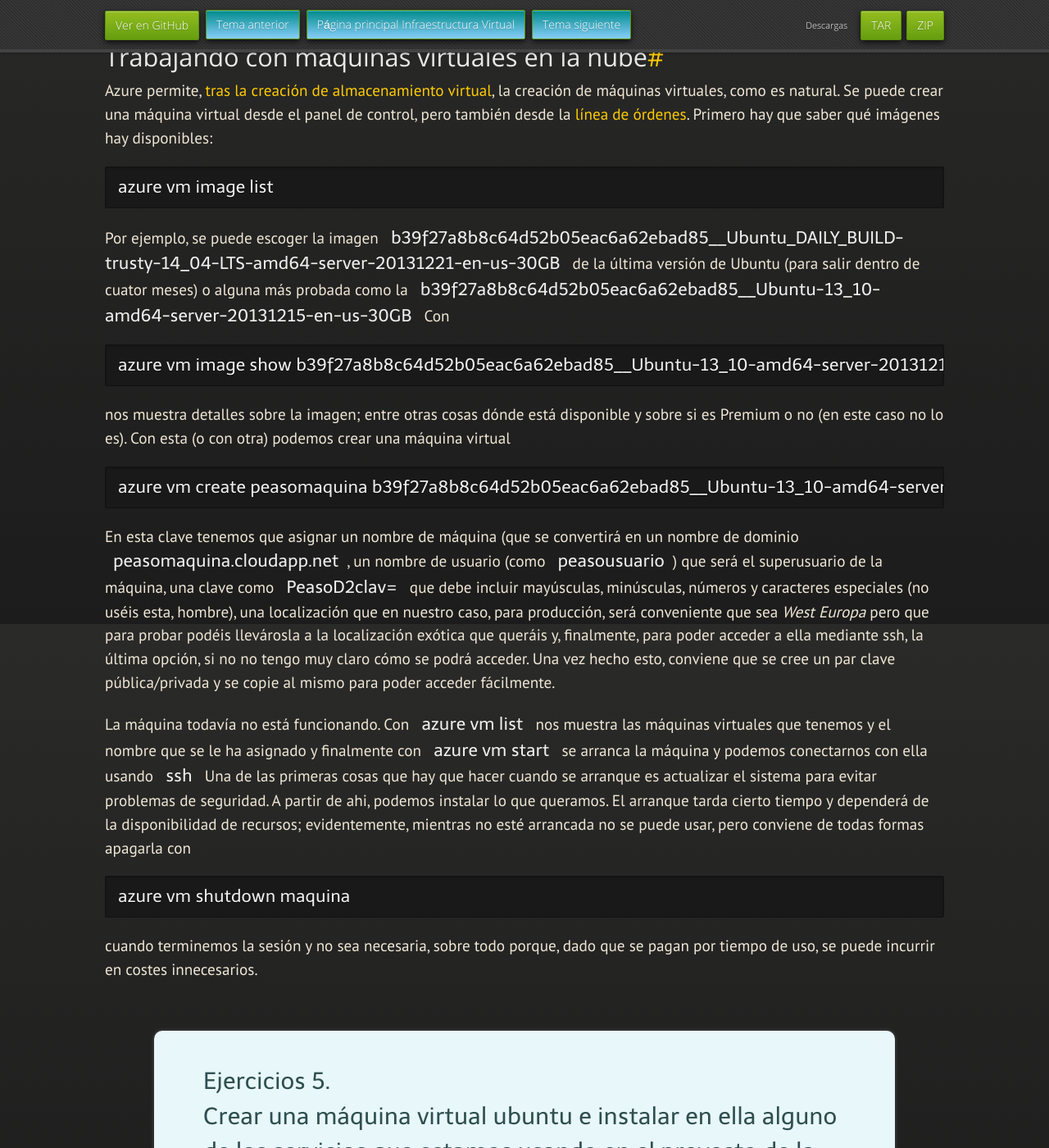
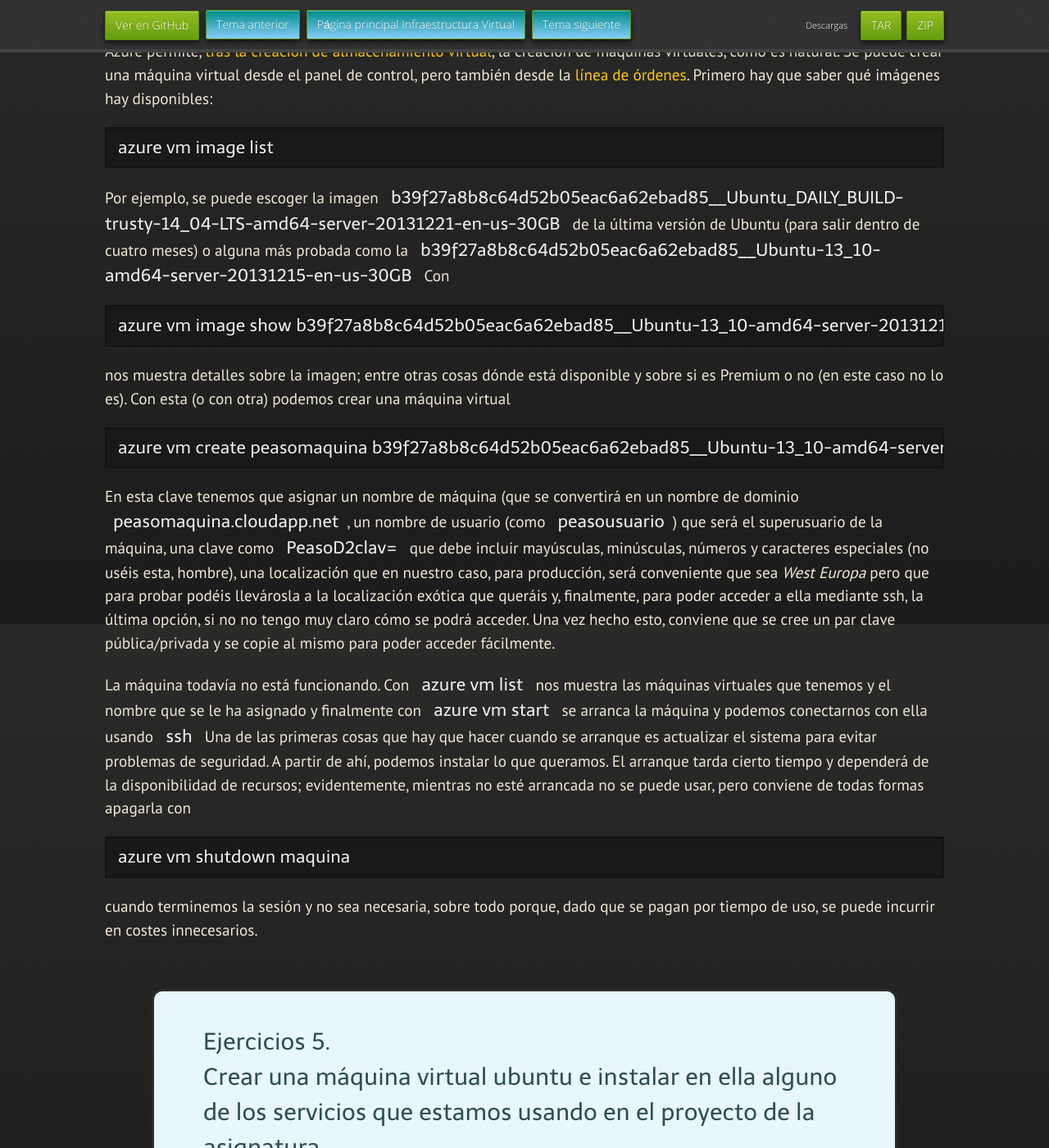
Before and after one commit to JJ/IV, a Jekyll site: the page built from documentos/temas/Uso_de_sistemas.md, in a window 1280 px wide and 1400 px high, scrolled down 6439 px. Shown: the whole window at 82% size. Built offline with Jekyll 4.4.1, drawn with Linux system fonts in a browser that asks for light colours; nearby versions of some CDN libraries; some web fonts are replaced; our own code applies the rules of GitHub Pages for plain Markdown files; some of the changed text lies outside the part shown.

Commit message:
Cambiado un porrón de cosas. Agh

````diff
--- a/documentos/temas/Uso_de_sistemas.md
+++ b/documentos/temas/Uso_de_sistemas.md
@@ -65,8 +65,7 @@
 ![Ilustración de los dos tipos de hipervisores (alojada en la Wikipedia)](http://upload.wikimedia.org/wikipedia/commons/e/e1/Hyperviseur.png)
 
 Para apoyar la virtualización, casi todos los procesadores actuales y
-especialmente [los de las líneas más populares basadas en la
-arquitectura x86 tienen una serie de instrucciones que permiten usarla de manera segura y eficiente](https://en.wikipedia.org/wiki/X86_virtualization). Esta
+especialmente [los de las líneas más populares basadas en la arquitectura x86 tienen una serie de instrucciones que permiten usarla de manera segura y eficiente](https://en.wikipedia.org/wiki/X86_virtualization). Esta
 arquitectura tiene dos ramas: la Intel y la AMD, cada uno de los
 cuales tiene un conjunto de instrucciones diferentes para llevarla a
 cabo. Aunque la mayoría de los procesadores lo incluyen, los
@@ -78,8 +77,7 @@
 sistema operativo que alojan (llamado *invitado*) y convertirla en
 instrucciones del que aloja (llamado *anfitrión* o *host*). La mayor
 parte de los hipervisores, como
-[Xen](https://en.wikipedia.org/wiki/Xen) o [KVM](
-https://en.wikipedia.org/wiki/Kernel-based_Virtual_Machine) incluyen
+[Xen](https://en.wikipedia.org/wiki/Xen) o [KVM](https://en.wikipedia.org/wiki/Kernel-based_Virtual_Machine) incluyen
 también la capacidad de paravirtualizar ciertos sistemas operativos en
 caso de que los anfitriones no tengan soporte; por ejemplo, KVM se ha
 asociado con [QEMU](https://en.wikipedia.org/wiki/QEMU) que lo usa en
@@ -123,18 +121,23 @@
 defecto. Dependiendo del procesador que usemos,
 [lo cargamos](http://www.linux-kvm.org/page/HOWTO1) con
 
-	sudo modprobe kvm-amd
+```
+sudo modprobe kvm-amd
+```
 
 o
 
-	sudo modprobe kvm-intel
-
+```
+sudo modprobe kvm-intel
+```
 
 Con los ficheros de almacenamiento virtual y una ISO para poder
 arrancar el sistema ya podemos arrancar KVM para instalarlo usando,
 por ejemplo
 
-	qemu-system-x86_64 -hda /media/Backup/Isos/discovirtual.img -cdrom	~/tmp/debian-7.3.0-i386-netinst.iso
+```
+qemu-system-x86_64 -hda /media/Backup/Isos/discovirtual.img -cdrom	~/tmp/debian-7.3.0-i386-netinst.iso
+```
 
 La opción `-hda` indica el fichero en el que se va a alojar el sistema
 operativo instalado y `-cdrom` recibe el camino a la ISO en la que
@@ -154,8 +157,9 @@
 cortar la máquina virtual simplemente cerrando la ventana y tratar de
 arrancar de nuevo empezando por el CD virtual usando
 
-	qemu-system-x86_64 -hda otro-disco.img -cdrom picaros-diego-b.iso
-	-boot once=d
+```
+qemu-system-x86_64 -hda otro-disco.img -cdrom picaros-diego-b.iso -boot once=d
+```
 
 con `-boot` se le indica el orden de arranque; `once` indica que sólo
 va a ser así esta vez y `d`, como antiguamente, es el CD
@@ -190,10 +194,11 @@
 </div>
 
 La máquina virtual, una vez instalada, se puede arrancar directamente
-desde el fichero en el que la hemos instalado, usando una orden [tal
-como esta](https://wiki.archlinux.org/index.php/QEMU#Creating_new_virtualized_system)
+desde el fichero en el que la hemos instalado, usando una orden [tal como esta](https://wiki.archlinux.org/index.php/QEMU#Creating_new_virtualized_system)
 
-	qemu-system-x86_64 -boot order=c -drive	file=/media/Backup/Isos/discovirtual.img,if=virtio
+```
+qemu-system-x86_64 -boot order=c -drive	file=/media/Backup/Isos/discovirtual.img,if=virtio
+```
 
 En este caso no necesitamos *pegarle* el CD, sino que le indicamos en
 qué orden tienen que arrancar (usando el DD, en este caso) y mediante
@@ -207,7 +212,9 @@
 diferencia entre usar paravirtualización y arrancar la máquina virtual
 simplemente con
 
+```
 	qemu-system-x86_64 -hda /media/Backup/Isos/discovirtual.img
+```
 
 </div>
 
@@ -218,7 +225,9 @@
 [servidor VNC](https://en.wikipedia.org/wiki/Virtual_Network_Computing)
 con una orden como esta
 
-		qemu-system-x86_64 -hda /media/Backup/Isos/discovirtual.img -vnc :1
+```
+qemu-system-x86_64 -hda /media/Backup/Isos/discovirtual.img -vnc :1
+```
 
 Con esto podemos conectar a la máquina virtual usando algún
 [cliente de VNC tal como `vinagre`](https://help.ubuntu.com/community/VNC/Clients). Hay
@@ -244,22 +253,28 @@
 de órdenes](https://github.com/WindowsAzure/azure-sdk-tools-xplat). Primero
 hay que saber qué imágenes hay disponibles:
 
-	azure vm image list
+```
+azure vm image list
+```
 
 Por ejemplo, se puede escoger la imagen
 `b39f27a8b8c64d52b05eac6a62ebad85__Ubuntu_DAILY_BUILD-trusty-14_04-LTS-amd64-server-20131221-en-us-30GB`
-de la última versión de Ubuntu (para salir dentro de cuator meses) o
+de la última versión de Ubuntu (para salir dentro de cuatro meses) o
 alguna más probada como la
 `b39f27a8b8c64d52b05eac6a62ebad85__Ubuntu-13_10-amd64-server-20131215-en-us-30GB`
 Con
 
-	azure vm image show b39f27a8b8c64d52b05eac6a62ebad85__Ubuntu-13_10-amd64-server-20131215-en-us-30GB
+```
+azure vm image show b39f27a8b8c64d52b05eac6a62ebad85__Ubuntu-13_10-amd64-server-20131215-en-us-30GB
+```
 
 nos muestra detalles sobre la imagen; entre otras cosas dónde está
 disponible y sobre si es Premium o no (en este caso no lo es). Con
 esta (o con otra) podemos crear una máquina virtual
 
-	azure vm create peasomaquina b39f27a8b8c64d52b05eac6a62ebad85__Ubuntu-13_10-amd64-server-20131215-en-us-30GB peasousuario PeasoD2clav= --location "West Europe" --ssh
+```
+azure vm create peasomaquina b39f27a8b8c64d52b05eac6a62ebad85__Ubuntu-13_10-amd64-server-20131215-en-us-30GB peasousuario PeasoD2clav= --location "West Europe" --ssh
+```
 
 En esta clave tenemos que asignar un nombre de máquina (que se
 convertirá en un nombre de dominio `peasomaquina.cloudapp.net`, un
@@ -279,12 +294,14 @@
 asignado y finalmente con `azure vm start` se arranca la máquina y
 podemos conectarnos con ella usando `ssh` Una de las primeras cosas
 que hay que hacer cuando se arranque es actualizar el sistema para
-evitar problemas de seguridad. A partir de ahi, podemos instalar lo
+evitar problemas de seguridad. A partir de ahí, podemos instalar lo
 que queramos. El arranque tarda cierto tiempo y dependerá de la
 disponibilidad de recursos; evidentemente, mientras no esté arrancada
 no se puede usar, pero conviene de todas formas apagarla con
 
-	azure vm shutdown maquina
+```
+azure vm shutdown maquina
+```
 
 cuando terminemos la sesión y no sea necesaria, sobre todo porque,
 dado que se pagan por tiempo de uso, se puede incurrir en costes
@@ -303,10 +320,9 @@
 precisamente, lo que permite es automatizar la creación y
 provisionamiento de las mismas de forma que se puedan crear y
 configurar máquinas en instantes y personalizarlas de forma
-masiva. Veremos como hacerlo en el
-[siguiente tema](Gestion_de_configuraciones).
+masiva. Veremos como hacerlo en el [siguiente tema](Gestion_de_configuraciones).
 
-##Automatizando la creación de máquinas virtuales
+## Automatizando la creación de máquinas virtuales
 
 Una máquina virtual es, desde el punto de vista del administrador,
 algo parecido a una máquina real: se arranca con el disco de
@@ -346,12 +362,16 @@
 virtuales creadas, así que habrá que instalar una serie de utilidades
 para echarlo a andar:
 
-	sudo ubuntu-vm-builder kvm virt-manager
+```
+sudo ubuntu-vm-builder kvm virt-manager
+```
 
 Con eso ya podemos crear una imagen para usar
 
-	sudo vmbuilder kvm ubuntu --suite precise --flavour server
+```
+sudo vmbuilder kvm ubuntu --suite precise --flavour server
 		 -o --dest /un/directorio/vacío --hostname paraiv --domain paraiv
+```
 
 Esta orden crea, usando el hipervisor kvm, una instalación de Ubuntu
 Precise Pangolin, o sea, 12.04. La versión más moderna que tienen es
@@ -371,11 +391,15 @@
 indicado ninguna personalización, tendrá el teclado en inglés y la
 hora que le parezca bien. Una vez construido podemos arrancarlo con
 
-	sudo qemu-system-x86_64 -drive file=/directorio/donde/este/tmpGAPl8O.qcow2,if=none,id=drive-ide0-0-0,format=qcow2
+```
+sudo qemu-system-x86_64 -drive file=/directorio/donde/este/tmpGAPl8O.qcow2,if=none,id=drive-ide0-0-0,format=qcow2
+```
 
 y trabajar con ella, o directamente con
 
-	sudo qemu-system-x86_64 -hda /que/me/dir/tmpGAPl8O.qcow2
+```
+sudo qemu-system-x86_64 -hda /que/me/dir/tmpGAPl8O.qcow2
+```
 
 que carga el sistema del disco duro virtual creado.
 
````
Also changed, not shown: documentos/temas/Desarrollo_basado_en_pruebas.md (+6 -1 lines), documentos/temas/Intro_gestion_de_configuraciones.md (+1 -1 lines), documentos/temas/PaaS.md (+2 -2 lines), documentos/temas/Tecnicas_de_virtualizacion.md (+3 -5 lines).
